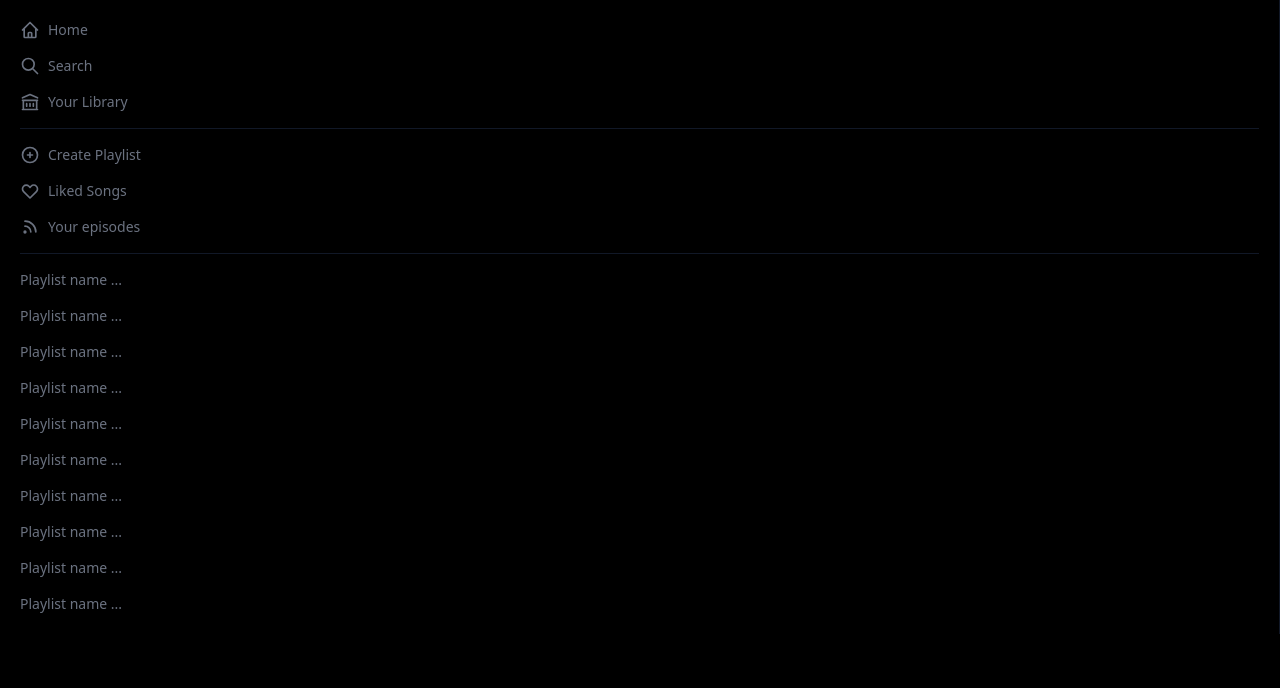
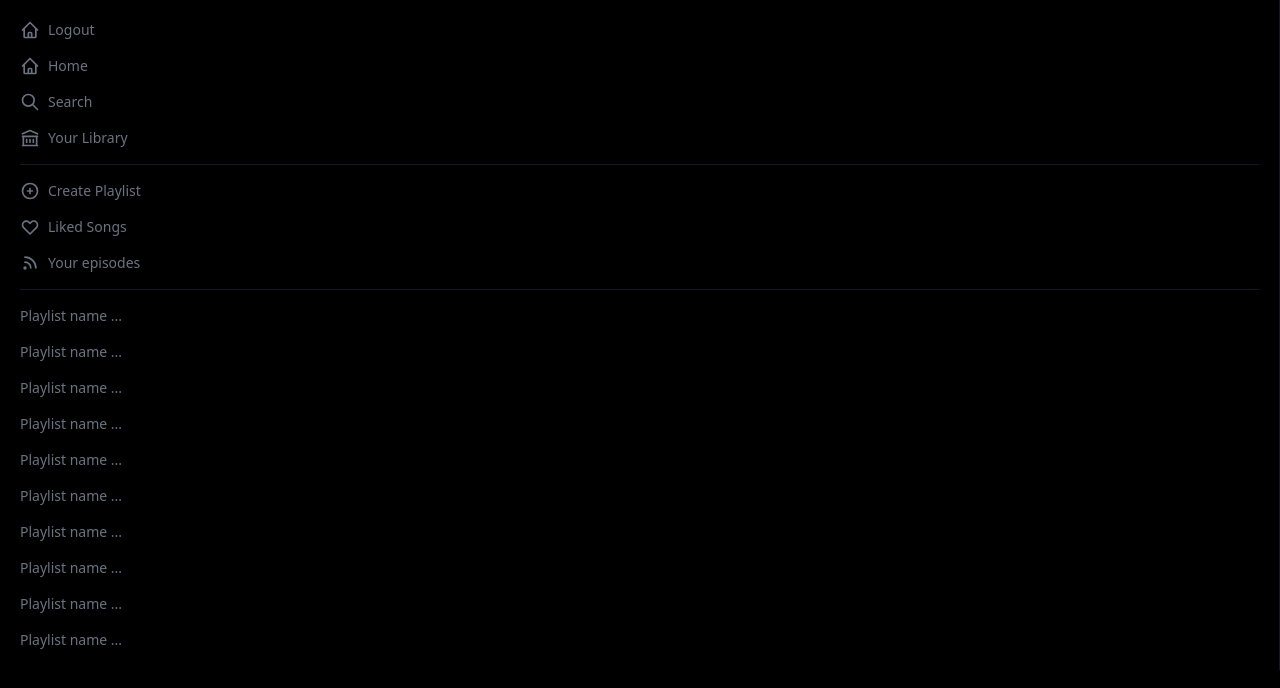
Before and after one commit to Triton-Halley/spotify, a Next.js app: page / in a window 1280 px wide. Shown: the top 688 px of the page. Built offline with nearby package versions, Linux system fonts and the light colour scheme.

Commit message:
add signOut button

```diff
--- a/components/Sidebar.js
+++ b/components/Sidebar.js
@@ -6,12 +6,25 @@
   HeartIcon,
   RssIcon,
 } from "@heroicons/react/outline";
+import { signOut } from "next-auth/react";
+function Sidebar() {
+  async function logOutHandler() {
+    console.log("ashdlasd");
+    const result = await signOut();
+    console.log(result);
+  }
 
-function Sidebar() {
   return (
     <>
       <div className="text-gray-500 p-5 text-sm border-r border-gray-900">
         <div className="space-y-4">
+          <button
+            className="flex items-center space-x-2 hover:text-white"
+            onClick={logOutHandler}
+          >
+            <HomeIcon className="h-5 w-5" />
+            <p>Logout</p>
+          </button>
           <button className="flex items-center space-x-2 hover:text-white">
             <HomeIcon className="h-5 w-5" />
             <p>Home</p>
--- a/lib/spotify.js
+++ b/lib/spotify.js
@@ -23,7 +23,7 @@
 
 const queryParamString = new URLSearchParams(params).toString();
 
-const LOGIN_URL = `https://accounts.spotify.com/authorize?${queryParamString.toString()}`;
+const LOGIN_URL = `https://accounts.spotify.com/authorize?${queryParamString}`;
 
 const spotifyApi = new SpotifyWebApi({
   clientId: process.env.NEXT_PUBLIC_CLIENT_ID,
--- a/next.config.js
+++ b/next.config.js
@@ -2,6 +2,6 @@
 const nextConfig = {
   reactStrictMode: true,
   swcMinify: true,
-}
+};
 
-module.exports = nextConfig
+module.exports = nextConfig;
```
